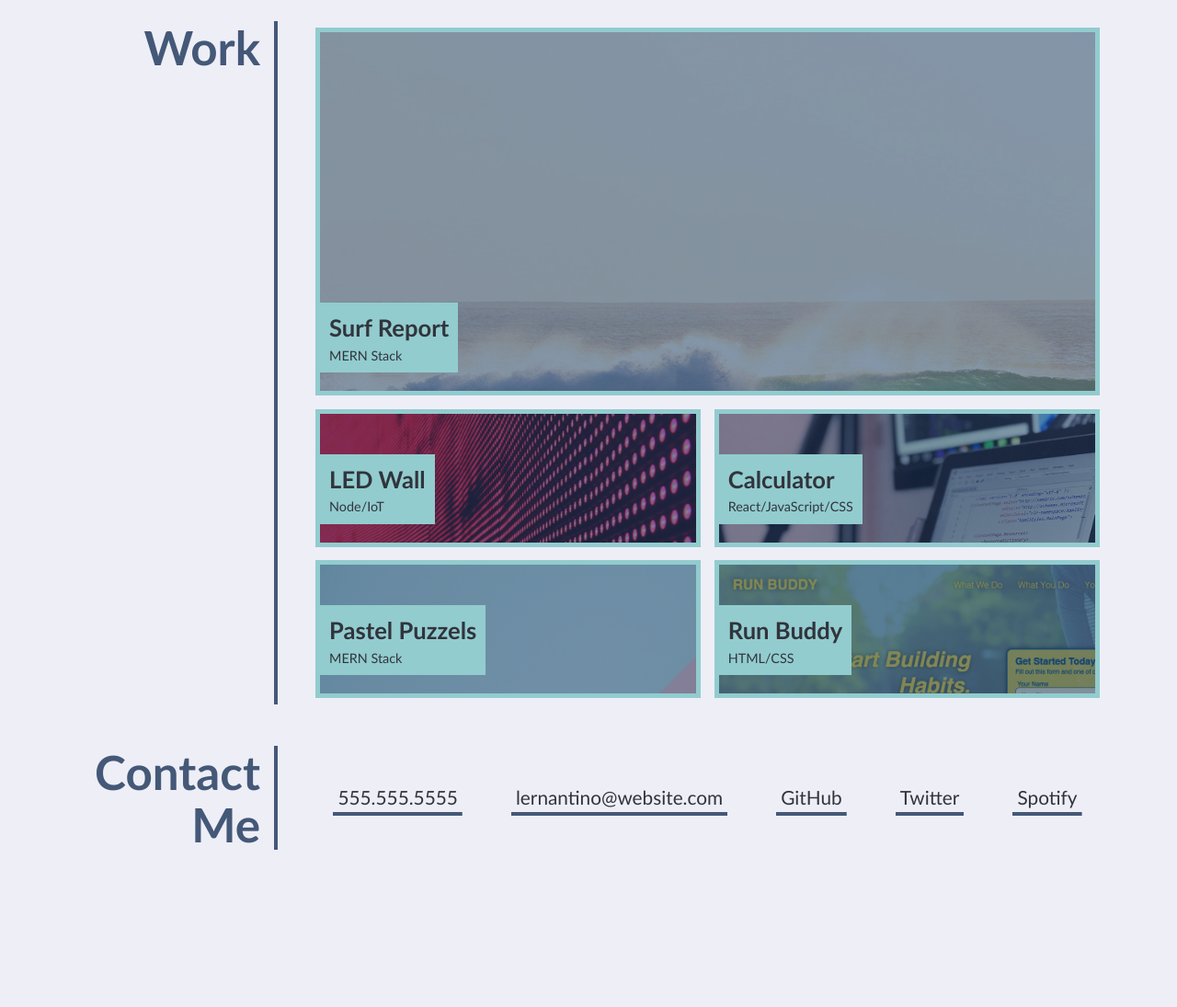
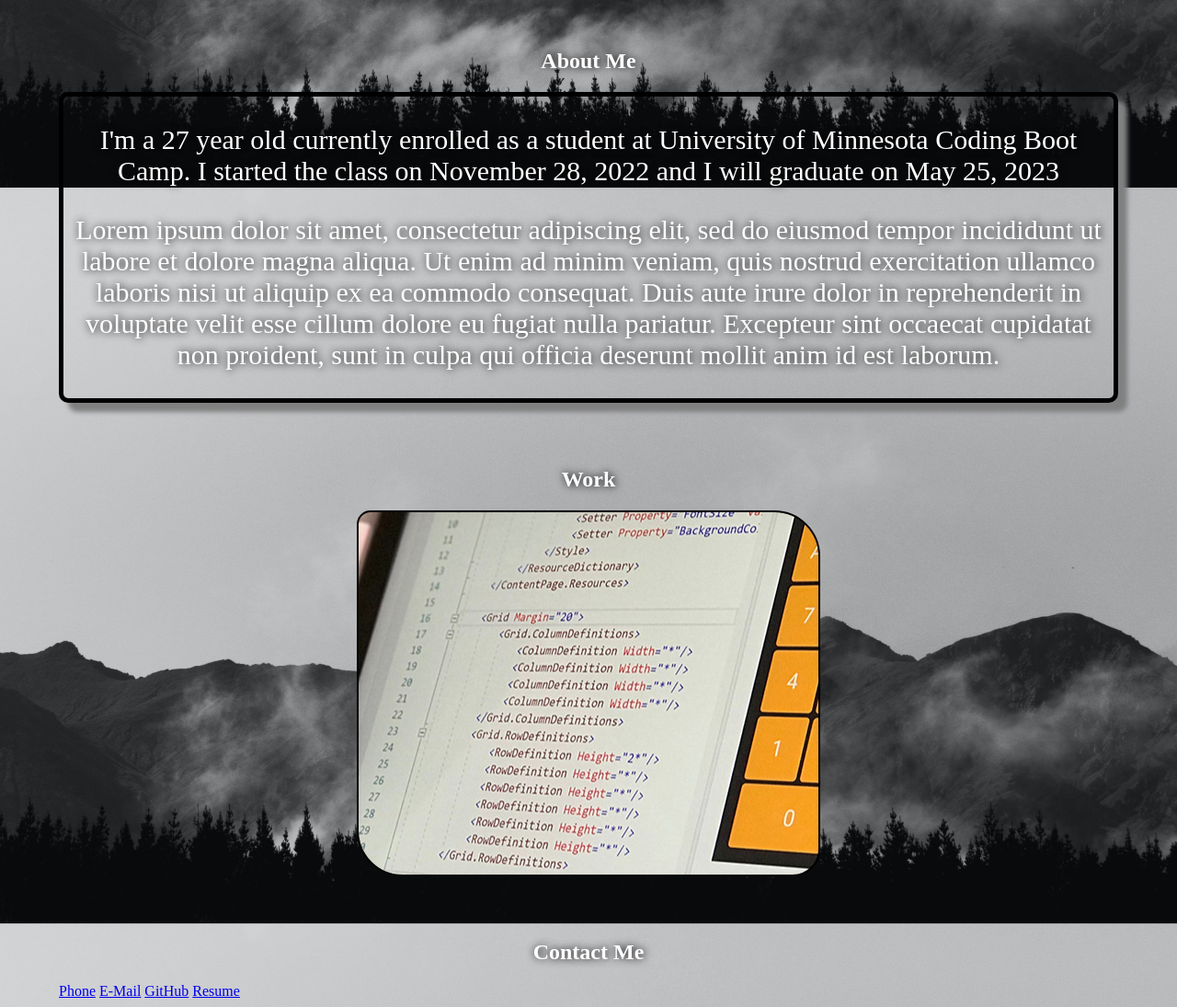
Before and after one commit to htranchung/Harrison-Beginning-Portfolio, a plain HTML site: page index.html in a window 1280 px wide. Shown: the part 596-1691 px from the top of the page at 92% size. Before the commit the page ends 1575 px from the top, so only its background shows below. Drawn offline with Linux system fonts and the light colour scheme; a web font is replaced by a local one.

Commit message:
redid html and css code

```diff
--- a/assets/css/abc.css
+++ /dev/null
@@ -1,297 +0,0 @@
-* {
-  box-sizing: border-box;
-}
-
-/* brand color palette */
-:root {
-  --primary: rgba(68, 88, 119, 1);
-  --secondary: rgba(146, 204, 206, 1);
-  --tertiary: rgba(49, 52, 61, 1);
-  --dark: rgba(28, 29, 33, 1);
-  --light: rgba(238, 238, 247, 1);
-}
-
-body {
-  margin: 0;
-  padding: 0;
-  font-family: 'Trebuchet MS', 'Lucida Sans Unicode', 'Lucida Grande', 'Lucida Sans', Arial, sans-serif;
-  color: var(--primary);
-  background-color: var(--light);
-  line-height: 1.5;
-}
-
-h1,
-h2,
-h3,
-h4,
-h5,
-h6 {
-  margin: 0;
-}
-
-p {
-  margin: 0;
-}
-
-header {
-  padding: 15px 6% 15px 0;
-  display: flex;
-  flex-direction: row;
-  justify-content: space-between;
-  flex-wrap: wrap;
-  align-items: center;
-  background-color: var(--tertiary);
-  box-shadow: 0 5px 35px rgba(146, 204, 206, 0.4);
-}
-
-header h1 {
-  color: var(--tertiary);
-  background-color: var(--secondary);
-  padding: 5px 1% 5px 6%;
-  margin: 0;
-  font-size: 4vw;
-  line-height: 1;
-}
-
-nav {
-  display: flex;
-  flex-direction: row;
-  flex-wrap: wrap;
-}
-
-nav a {
-  text-decoration: none;
-  padding: 5px 10px;
-  color: var(--secondary);
-  margin-right: 10px;
-  background-image: linear-gradient(270deg, var(--secondary) 0%, var(--secondary) 100%);
-  background-repeat: no-repeat;
-  background-size: 100% 0.2em;
-  background-position: bottom;
-  transition: all 0.25s ease-in;
-  font-size: 1.4rem;
-}
-
-nav a:hover {
-  background-size: 100% 100%;
-  color: var(--primary);
-}
-
-nav a:last-child {
-  margin-right: 0;
-}
-
-main {
-  margin-top: 20px;
-  margin-bottom: 45px;
-}
-
-.hero-banner {
-  background: rgb(68, 88, 120);
-  background-image: url("../images/02-hero-bg.jpg"), linear-gradient(180deg, var(--secondary) 0%, var(--primary) 100%);
-  background-size: cover;
-  background-position: center;
-  background-blend-mode: soft-light;
-  min-height: 30vh;
-  color: var(--light);
-  padding: 2% 6%;
-  display: flex;
-  justify-content: flex-end;
-  align-items: flex-end;
-  text-align: right;
-}
-
-.hero-banner div {
-  flex: 0 0 90%;
-}
-
-.hero-banner h2 {
-  background-color: var(--secondary);
-  color: var(--tertiary);
-  margin: 0;
-  padding: 5px 10px;
-  font-size: 2.3rem;
-  line-height: 1.2;
-  display: inline;
-}
-
-.page-wrapper {
-  max-width: 88%;
-  margin-left: auto;
-  margin-right: auto;
-}
-
-.page-section {
-  margin: 25px 0;
-  padding: 10px 0;
-  display: flex;
-  flex-direction: row;
-  flex-wrap: wrap;
-  align-items: stretch;
-  justify-content: space-between;
-}
-
-.page-section > h2 {
-  flex: 0 0 20%;
-  text-align: right;
-  padding-right: 15px;
-  border-right: 4px solid var(--primary);
-  font-size: 4vw;
-  line-height: 1.1;
-}
-
-.page-section > div {
-  flex: 0 0 77%;
-}
-
-.page-section p {
-  margin-bottom: 20px;
-}
-
-.flex-container {
-  display: flex;
-  flex-wrap: wrap;
-  justify-content: center;
-}
-
-.flex-item {
-  border: 5px solid var(--secondary);
-  background-color: var(--primary);
-  color: var(--tertiary);
-  min-height: 150px;
-  max-height: 150px;
-  flex-basis: calc(50% - 1em);
-  display: flex;
-  align-items: flex-end;
-  padding: 0 0 20px 0;
-  margin: 0.5em;
-  text-decoration: none;
-  background-blend-mode: soft-light;
-  background-size: 150%;
-  transition: all 0.5s;
-  font-size: 0.9rem;
-}
-
-/* feature first portfolio item */
-.flex-item:first-child {
-    min-height: 400px;
-    flex-basis: 100%;
-}
-
-.flex-item:hover {
-  background-color: rgba(0, 0, 0, 0.3);
-}
-
-.flex-item div {
-  background-color: var(--secondary);
-  padding: 8px 10px;
-}
-
-.flex-item h3 {
-  font-size: 1.6rem;
-}
-
-.contact address {
-  display: flex;
-  flex-wrap: wrap;
-  justify-content: space-around;
-  align-items: center;
-  height: 100%;
-}
-
-.contact address a {
-  color: var(--tertiary);
-  padding: 5px;
-  text-decoration: none;
-  font-size: 1.3rem;
-  font-style: normal;
-  background-image: linear-gradient(270deg, var(--primary) 0%, var(--primary) 100%);
-  background-repeat: no-repeat;
-  background-size: 100% 0.2em;
-  background-position: bottom;
-  transition: all 0.25s ease-in;
-  margin: 0 0.2rem 0.1rem;
-  display: inline-block;
-}
-
-.contact address a:hover {
-  background-size: 100% 88%;
-  color: var(--secondary);
-}
-
-/* portfolio project images */
-.run-buddy {
-  background-image: url("../images/02-run-buddy.jpg");
-}
-
-.led-wall {
-  background-image: url("../images/02-portfolio-1.jpg");
-}
-
-.react-calc {
-  background-image: url("../images/02-portfolio-2.jpg");
-}
-
-.pastel-puzzles {
-  background-image: url("../images/02-portfolio-3.jpg");
-}
-
-.surf-report {
-  background-image: url("../images/02-portfolio-4.jpg");
-}
-
-/* end portfolio project images */
-
-@media screen and (max-width: 980px) {
-  header {
-    padding: 0 0 10px 0;
-    justify-content: center;
-    text-align: center;
-  }
-
-  header h1 {
-    width: 100%;
-    padding: 5px;
-    margin-bottom: 10px;
-    font-size: 10vw;
-  }
-
-  header nav {
-    justify-content: center;
-  }
-
-  .page-section > h2,
-  .page-section > div {
-    flex: 0 0 100%;
-  }
-
-  .page-section > h2 {
-    border-right: none;
-    border-bottom: 4px solid var(--primary);
-    margin-bottom: 20px;
-    padding-bottom: 10px;
-    text-align: left;
-    font-size: 7vw;
-  }
-}
-
-@media screen and (max-width: 768px) {
-  .flex-item,
-  .flex-item:first-child {
-    flex-basis: 100%;
-  }
-
-  .flex-item:first-child {
-    min-height: 150px;
-  }
-
-  .hero-banner {
-    justify-content: center;
-    text-align: center;
-  }
-
-  .contact address {
-    flex-direction: column;
-    align-items: flex-start;
-  }
-}
--- a/assets/css/style.css
+++ b/assets/css/style.css
@@ -1,20 +1,55 @@
-* {
-    font-family: sans-serif;
+body {
+    background: url("/assets/images/wallpaper.jpg") no-repeat center center fixed;
+    background-size: cover;
+    max-width: 90%;
+    margin-left: auto;
+    margin-right: auto;
 }
 
-body {
-    background: url("/assets/images/background.jpg");
-    background-size: cover;
-    display: flex;
-    flex-direction: column;
+img {
+    display: block;
+}
+
+
+.image {
+    border-radius: 50%;
+    border: 2px solid black;
+    display: block;
+    margin-left: auto;
+    margin-right: auto;
+    height: 300px;
+    width: 300px;
+    justify-content: center;
+}
+
+p {
+    color: white;
+    text-align: center;
+    font-size: 30px;
+    text-shadow: 1px 0 10px black;
+
+}
+
+h1 {
+    text-align: center;
+    color: white;
+    text-shadow: 1px 0 10px black;
+}
+
+h2 {
+    text-align: center;
+    color: white;
+    text-shadow: 1px 0 10px black;
+    padding-top: 50px;
 }
 
 nav a {
     border: 1px solid #fff;
-    padding: 10px 20px;
+    padding: 10px 35px;
     color: white;
     float: right;
     font-size: 20px;
+    font-family: 'Source Serif Pro', serif;
 }
 
 nav a:hover {
@@ -22,51 +57,12 @@ nav a:hover {
     color: black;
 }
 
-h1 {
-    color: white;
+.important {
+    padding-top: 50px;
+    margin-bottom: 100px;
 }
 
-h2 {
-    color: white;
-    text-shadow: 4px 2px 4px black;
-}
-
-.harrison {
-    width: 200px;
-}
-
-.banner {
-    background-image: url("/assets/images/banner.jpg");
-    background-size: cover;
-    background-position: center;
-    padding: 10px 65px;
-    text-align: right;
-    color: black;
-
-}
-
-.flex-item {
-    border: 5px solid var(--secondary);
-    background-color: var(--primary);
-    color: var(--tertiary);
-    min-height: 150px;
-    max-height: 150px;
-    flex-basis: calc(50% - 1em);
-    display: flex;
-    align-items: flex-end;
-    padding: 0 0 20px 0;
-    margin: 0.5em;
-    text-decoration: none;
-    background-blend-mode: soft-light;
-    background-size: 150%;
-    transition: all 0.5s;
-    font-size: 0.9rem;
-}
-
-
-.flex-container {
-    background-color: lightblue;
-    font-size: 23px;
+.aboutme {
     border-style: solid;
     border-width: 5px;
     border-radius: 10px;
@@ -74,52 +70,30 @@ h2 {
 
 }
 
-.page-section {
-    justify-content: center;
+.container {
+    background-image: url("/assets/images/02-portfolio-2.jpg");
+    background-position: center;
+    text-align: center;
+    border-radius: 15px 50px 30px;
+    border: 2px solid black;
+    padding: 150px;
+    width: 200px;
+    margin: auto;
 }
 
-.page-wrapper {
-    max-width: 88%;
-    margin-left: auto;
-    margin-right: auto;
+.container:hover {
+    background-color: #ddd;
+    color: gray;
+    border: 10px solid gray;
 }
 
-p {
-    text-align: center;
-    padding: 30px;
-    border: 5px solid #ddd;
-    box-shadow: 10px 10px 5px grey;
-}
+.hiddentext {
+    opacity: 0;
+    transition: opacity 0.5s ease;
+    font-size: 40px;
+    color: black;
+  }
 
-h2 {
-    margin: 30px;
-    padding: 30px;
-}
-
-.contactme {
-    border: 1px solid #fff;
-    padding: 10px 20px;
-    line-height: 30px;
-    color: white;
-    text-align: center;
-    font-size: 20px;
-}
-
-section h2 {
-    text-align: left;
-}
-
-.welcome {
-    color: black;
-}
-
-.clickme {
-    margin-left: 870px;
-    margin-bottom: 50px;
-}
-
-.clickme:hover {
-    background-color: #ddd;
-    color: black;
-    border: 10px solid black;
-}
+  .hiddentext:hover{
+    opacity: 1;
+  }
--- a/index.html
+++ b/index.html
@@ -3,113 +3,72 @@
 
 <head>
     <meta charset="UTF-8">
+    <meta http-equiv="X-UA-Compatible" content="IE=edge">
     <meta name="viewport" content="width=device-width, initial-scale=1.0">
-  <meta http-equiv="X-UA-Compatible" content="ie=edge">
-  <title>Lernantino // Web Developer</title>
-  <link rel="stylesheet" href="./assets/css/abc.css" />
+    <link rel="stylesheet" href="./assets/css/style.css" />
+    <link rel="preconnect" href="https://fonts.googleapis.com">
+    <link rel="preconnect" href="https://fonts.gstatic.com" crossorigin>
+    <link href="https://fonts.googleapis.com/css2?family=Source+Serif+Pro:ital@1&display=swap" rel="stylesheet">
+    <title>Harrison's Portfolio</title>
 </head>
 
 <body>
-  <!-- main logo / nav -->
     <header>
-    <h1>Lernantino</h1>
         <nav>
+            <a href="./resume.pdf">Resume</a>
+            <a href="#contact">Contact Me</a>
+            <a href="#work">Work</a>
             <a href="#about">About Me</a>
-      <a href="#work">Work</a>
-      <a href="#contact">Contact Me</a>
-      <!-- Link this to your resume! -->
-      <a href="#">Resume</a>
         </nav>
     </header>
 
-  <!-- hero banner -->
-  <section class="hero-banner">
-    <div>
-      <h2>Cool subtitle here!</h2>
+    <div class="important">
+        <h1>Harrison Tran-Chung</h1>
+        <h1>Full Stack Web Developer</h1>
     </div>
-  </section>
 
-  <main class="page-wrapper">
-    <!-- about me -->
-    <section class="page-section" id="about">
+    <img class="image" src="/assets/images/Harrison1.jpg" alt="Harrison" />
+
+    <main>
+        <section id="about">
             <h2>About Me</h2>
-      <div>
+            <div class="aboutme">
                 <p>
-          Helvetica put a bird on it church-key Blue Bottle banjo bespoke brunch Etsy authentic Marfa quinoa typewriter
-          plaid
-          direct trade small batch wayfarers bicycle rights cliche craft beer gastropub single-origin coffee Godard
-          Carles you
-          probably haven't heard of them irony pickled kitsch synth sriracha gentrify literally heirloom blog Truffaut
-          paleo
-          scenester
+                    I'm a 27 year old currently enrolled as a student at University of Minnesota Coding Boot Camp. I
+                    started
+                    the class on November 28, 2022 and I will graduate on May 25, 2023
                 </p>
                 <p>
-          Echo Park sriracha Pinterest vegan biodiesel 90's irony iPhone Kickstarter Carles crucifix kitsch narwhal
-          dreamcatcher pickled trust fund selvage art party letterpress Tumblr post-ironic kogi Thundercats Tonx
-          Brooklyn Pitchfork Odd Future authentic normcore freegan leggings Schlitz chambray organic tousled retro fap
-          squid street art church-key fashion axe Wes Anderson bespoke whatever gentrify banh mi you probably haven't
-          heard of them American Apparel next level pug ugh.
+                    Lorem ipsum dolor sit amet, consectetur adipiscing elit, sed do eiusmod tempor incididunt ut labore
+                    et
+                    dolore magna aliqua. Ut enim ad minim veniam, quis nostrud exercitation ullamco laboris nisi ut
+                    aliquip
+                    ex ea commodo consequat. Duis aute irure dolor in reprehenderit in voluptate velit esse cillum
+                    dolore eu
+                    fugiat nulla pariatur. Excepteur sint occaecat cupidatat non proident, sunt in culpa qui officia
+                    deserunt mollit anim id est laborum.
                 </p>
             </div>
         </section>
 
-    <!-- portfolio container -->
-    <section class="page-section" id="work">
+        <section id="work">
             <h2>Work</h2>
-      <div class="flex-container">
-
-        <a href="#" class="flex-item surf-report">
-          <div>
-            <h3>Surf Report</h3>
-            <span>MERN Stack</span>
+            <a href="https://htranchung.github.io/Harrison-Beginning-Portfolio/">
+                <div class="container">
+                    <div class="hiddentext">HTML/CSS Project</div>
                 </div>
             </a>
+    </main>
 
-        <a href="#" class="flex-item led-wall">
-          <div>
-            <h3>LED Wall</h3>
-            <span>Node/IoT</span>
+    <footer id="contact">
+        <h2>Contact Me</h2>
+        <div class="contactme">
+            <a href="tel:+15555555555">Phone</a>
+            <a href="mailto:tranchung@live.com">E-Mail</a>
+            <a href="http://github.com/htranchung">GitHub</a>
+            <a href="./resume.pdf">Resume</a>
         </div>
-        </a>
-        <a href="#" class="flex-item react-calc">
-          <div>
-            <h3>Calculator</h3>
-            <span>React/JavaScript/CSS</span>
-          </div>
-        </a>
-
-        <a href="#" class="flex-item pastel-puzzles">
-          <div>
-            <h3>Pastel Puzzels</h3>
-            <span>MERN Stack</span>
-          </div>
-        </a>
-
-
-        <a href="#" class="flex-item run-buddy">
-          <div>
-            <h3>Run Buddy</h3>
-            <span>HTML/CSS</span>
-          </div>
-        </a>
-
-      </div>
-    </section>
-
-    <!-- contact -->
-    <section class="page-section contact" id="contact">
-      <h2>Contact Me</h2>
-      <div>
-        <address>
-          <a href="tel:+15555555555">555.555.5555</a>
-          <a href="mailto:lernantino@website.com">lernantino@website.com</a>
-          <a href="#">GitHub</a>
-          <a href="#">Twitter</a>
-          <a href="#">Spotify</a>
-        </address>
-      </div>
-    </section>
-  </main>
+    </footer>
 </body>
 
 </html>
```
Also changed, not shown: harrison.html (deleted, +0 -69 lines), assets/images/Harrison1.jpg (added), assets/images/image.jpg (deleted), assets/images/wallpaper.jpg (added), 1 other file. Lines whose indentation alone changed are shown as unchanged.
